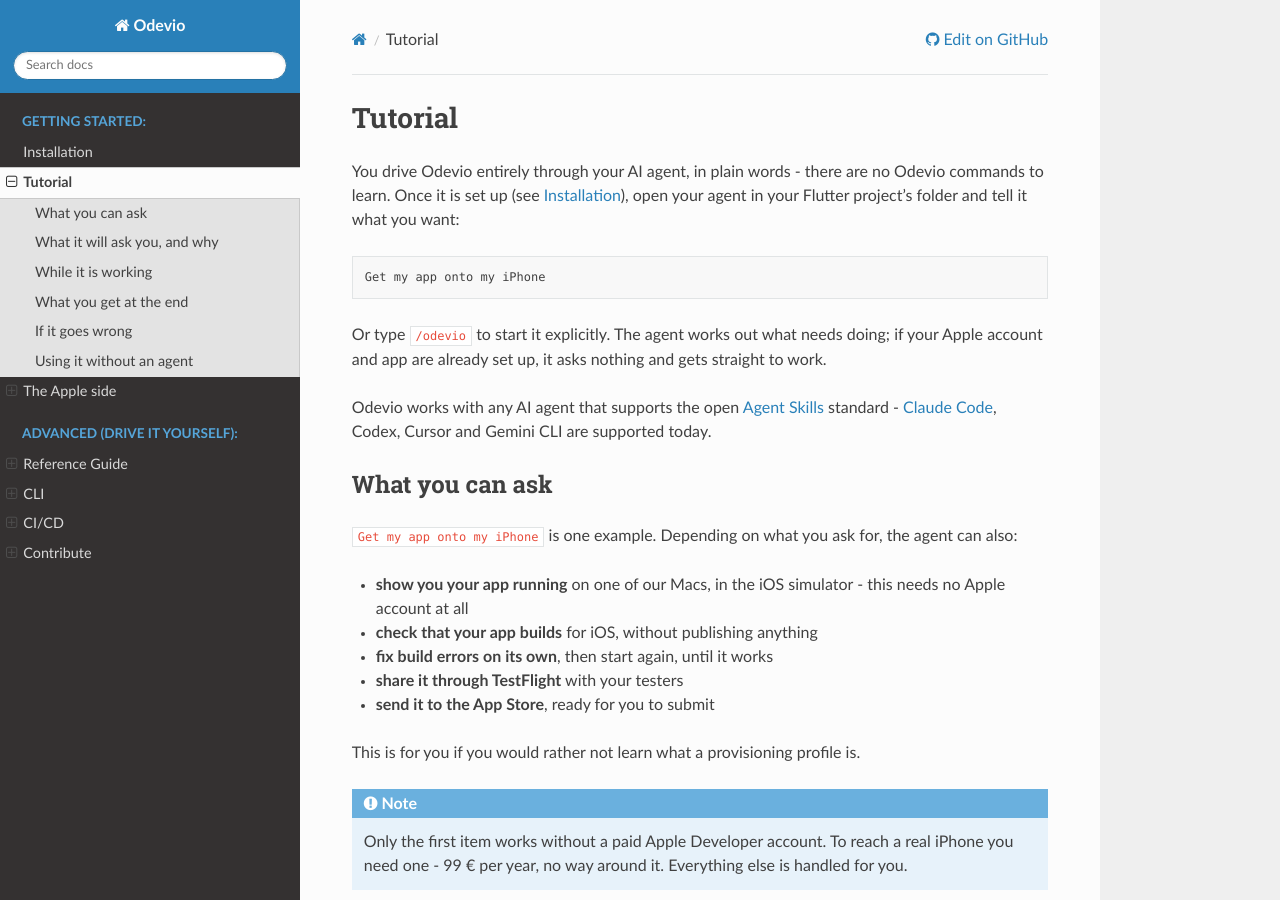
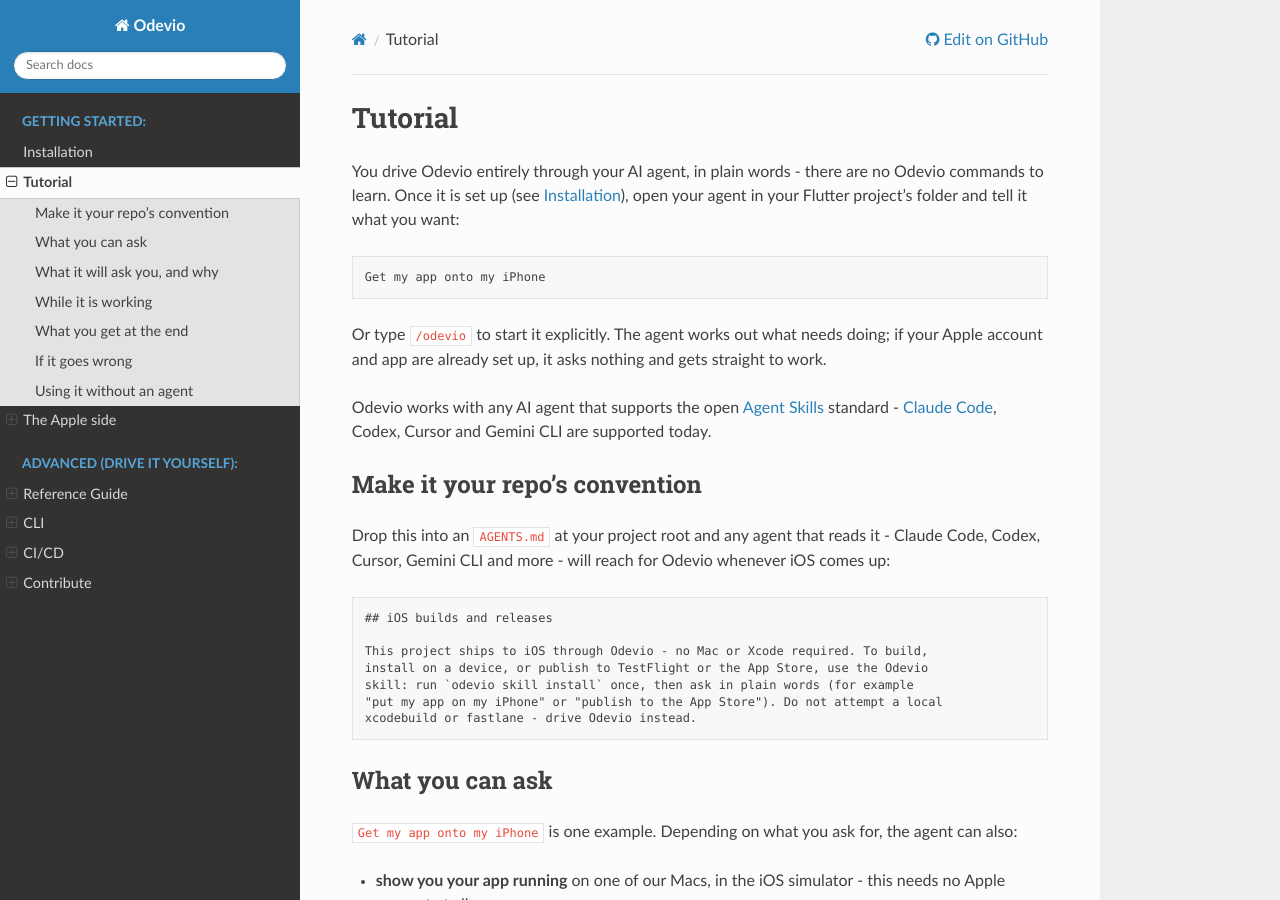
Before and after one commit to Odevio/Odevio-CLI, a Sphinx documentation site: the page built from docs/ai_assistant/index.txt, in a window 1280 px wide and 900 px high. Built offline with Sphinx 7.4.7 and the Read the Docs theme 3.1.0, drawn with Linux system fonts in a browser that asks for light colours.

Commit message:
docs: add an AGENTS.md snippet to make Odevio a repo's iOS release convention

```diff
--- a/docs/ai_assistant/index.txt
+++ b/docs/ai_assistant/index.txt
@@ -18,6 +18,23 @@
 
 Odevio works with any AI agent that supports the open `Agent Skills <https://agentskills.io>`_ standard -
 `Claude Code <https://claude.com/claude-code>`_, Codex, Cursor and Gemini CLI are supported today.
+
+-------------------------------
+Make it your repo's convention
+-------------------------------
+
+Drop this into an ``AGENTS.md`` at your project root and any agent that reads it - Claude Code, Codex,
+Cursor, Gemini CLI and more - will reach for Odevio whenever iOS comes up:
+
+.. code-block:: text
+
+    ## iOS builds and releases
+
+    This project ships to iOS through Odevio - no Mac or Xcode required. To build,
+    install on a device, or publish to TestFlight or the App Store, use the Odevio
+    skill: run `odevio skill install` once, then ask in plain words (for example
+    "put my app on my iPhone" or "publish to the App Store"). Do not attempt a local
+    xcodebuild or fastlane - drive Odevio instead.
 
 ----------------
 What you can ask
```
